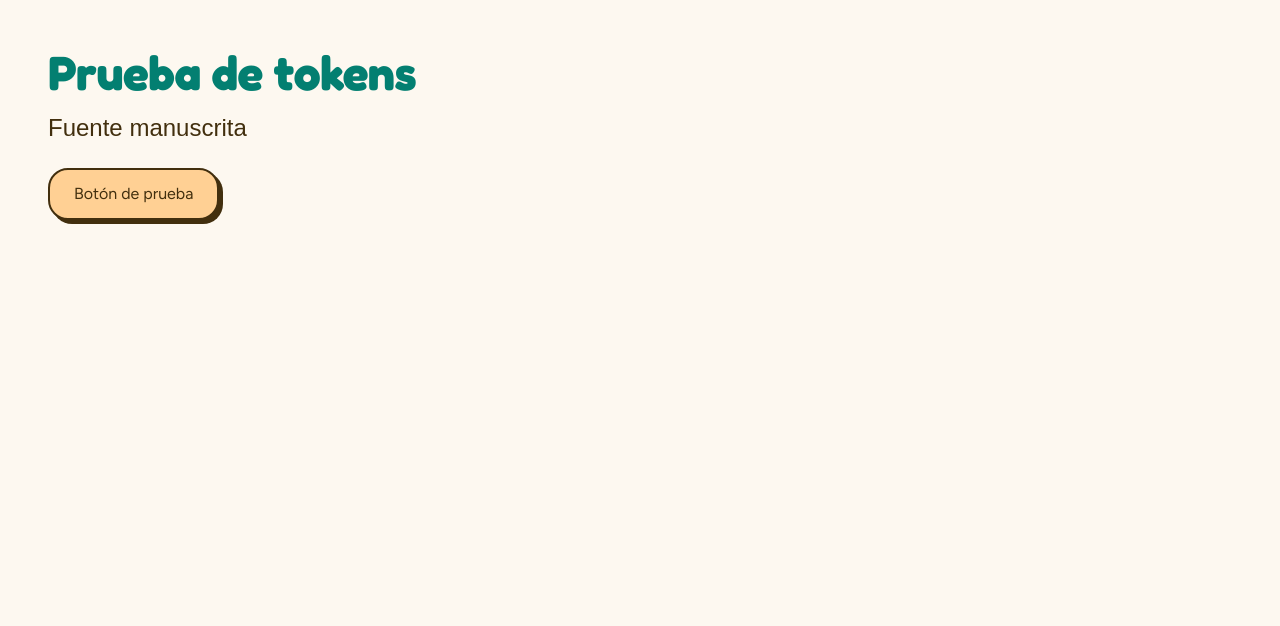
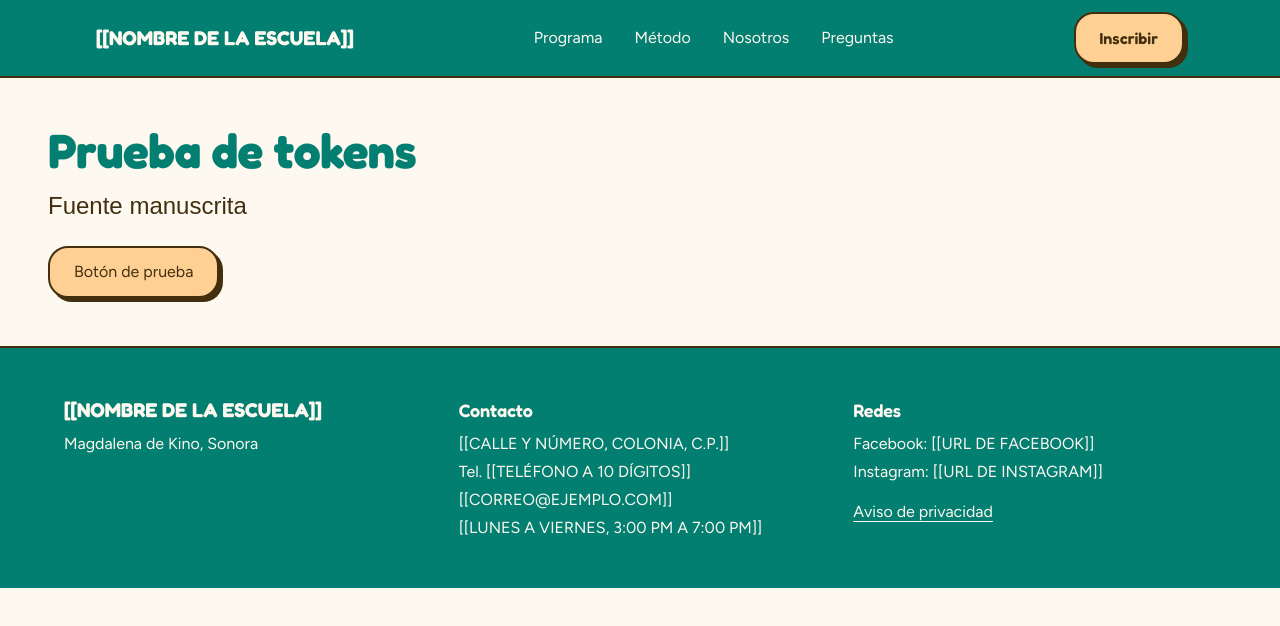
Before and after one commit to Babisimo/ceb_rainbow, a Next.js app: page / in a window 1280 px wide. Shown: the top 626 px of the page. Built offline with nearby package versions, Linux system fonts and the light colour scheme; a web font is replaced by a local one.

Commit message:
feat: encabezado, pie y botón de WhatsApp

```diff
--- a/src/app/layout.tsx
+++ b/src/app/layout.tsx
@@ -1,5 +1,8 @@
 import type { Metadata } from "next";
 import { fredoka, sueEllen, figtree } from "@/lib/fonts";
+import { Header } from "@/components/layout/Header";
+import { Footer } from "@/components/layout/Footer";
+import { BotonWhatsApp } from "@/components/layout/BotonWhatsApp";
 import "./globals.css";
 
 export const metadata: Metadata = {
@@ -18,7 +21,18 @@ export default function RootLayout({
       lang="es-MX"
       className={`${fredoka.variable} ${sueEllen.variable} ${figtree.variable}`}
     >
-      <body>{children}</body>
+      <body>
+        <a
+          href="#contenido"
+          className="sr-only focus:not-sr-only focus:absolute focus:left-4 focus:top-4 focus:z-50 focus:rounded-carta focus:border-2 focus:border-tinta focus:bg-crema focus:px-4 focus:py-2"
+        >
+          Saltar al contenido
+        </a>
+        <Header />
+        {children}
+        <Footer />
+        <BotonWhatsApp />
+      </body>
     </html>
   );
 }
--- /dev/null
+++ b/src/components/layout/BotonWhatsApp.tsx
@@ -0,0 +1,24 @@
+import { urlWhatsApp } from "@/lib/whatsapp";
+
+export function BotonWhatsApp() {
+  const url = urlWhatsApp();
+  if (url === "#") return null; // sin número real, no se muestra un enlace roto
+
+  return (
+    <a
+      href={url}
+      target="_blank"
+      rel="noopener noreferrer"
+      className="fixed bottom-5 right-5 z-50 flex h-14 w-14 items-center justify-center rounded-full border-2 border-tinta bg-menta sombra-dura transition-transform hover:scale-105 motion-reduce:transition-none motion-reduce:hover:scale-100"
+    >
+      <span className="sr-only">Escribir por WhatsApp</span>
+      <svg
+        viewBox="0 0 24 24"
+        aria-hidden="true"
+        className="h-7 w-7 fill-tinta"
+      >
+        <path d="M12.04 2C6.58 2 2.13 6.45 2.13 11.91c0 1.75.46 3.45 1.32 4.95L2 22l5.25-1.38a9.9 9.9 0 0 0 4.79 1.22h.01c5.46 0 9.91-4.45 9.91-9.91 0-2.65-1.03-5.14-2.9-7.01A9.82 9.82 0 0 0 12.04 2Zm0 18.15h-.01a8.2 8.2 0 0 1-4.19-1.15l-.3-.18-3.12.82.83-3.04-.2-.31a8.19 8.19 0 0 1-1.26-4.38c0-4.54 3.7-8.24 8.25-8.24a8.2 8.2 0 0 1 8.24 8.25c0 4.54-3.7 8.23-8.24 8.23Zm4.52-6.16c-.25-.12-1.47-.72-1.69-.81-.23-.08-.39-.12-.56.13-.16.24-.64.8-.79.97-.14.16-.29.18-.54.06-.25-.13-1.05-.39-1.99-1.23-.74-.66-1.24-1.47-1.38-1.72-.15-.25-.02-.38.11-.5.11-.11.25-.29.37-.44.13-.15.17-.25.25-.42.08-.16.04-.31-.02-.43-.06-.13-.56-1.35-.77-1.85-.2-.48-.4-.42-.56-.43h-.47c-.16 0-.43.06-.65.31-.22.25-.85.83-.85 2.03s.87 2.35.99 2.51c.12.16 1.71 2.62 4.15 3.67.58.25 1.03.4 1.39.51.58.19 1.11.16 1.53.1.47-.07 1.44-.59 1.64-1.16.2-.57.2-1.05.14-1.16-.06-.1-.22-.16-.47-.28Z" />
+      </svg>
+    </a>
+  );
+}
--- /dev/null
+++ b/src/components/layout/Footer.tsx
@@ -0,0 +1,40 @@
+import Link from "next/link";
+import { site } from "@/content/site";
+
+export function Footer() {
+  const { escuela } = site;
+  return (
+    <footer className="border-t-2 border-tinta bg-teal px-5 py-12 text-crema sm:px-8">
+      <div className="mx-auto grid max-w-6xl gap-8 md:grid-cols-3">
+        <div>
+          <p className="font-titulo text-xl font-bold">{escuela.nombre}</p>
+          <p className="mt-2">{escuela.ciudad}</p>
+        </div>
+
+        <div>
+          <h2 className="font-titulo text-lg font-semibold">Contacto</h2>
+          <ul className="mt-2 space-y-1">
+            <li>{escuela.direccion}</li>
+            <li>Tel. {escuela.telefono}</li>
+            <li>{escuela.correo}</li>
+            <li>{escuela.horarios}</li>
+          </ul>
+        </div>
+
+        <div>
+          <h2 className="font-titulo text-lg font-semibold">Redes</h2>
+          <ul className="mt-2 space-y-1">
+            <li>Facebook: {escuela.facebook}</li>
+            <li>Instagram: {escuela.instagram}</li>
+          </ul>
+          <Link
+            href="/aviso-de-privacidad"
+            className="mt-4 inline-block underline underline-offset-4"
+          >
+            Aviso de privacidad
+          </Link>
+        </div>
+      </div>
+    </footer>
+  );
+}
--- /dev/null
+++ b/src/components/layout/Header.tsx
@@ -0,0 +1,46 @@
+import Link from "next/link";
+import { site } from "@/content/site";
+import { Boton } from "@/components/ui/Boton";
+
+const enlaces = [
+  { href: "#programa", texto: "Programa" },
+  { href: "#metodo", texto: "Método" },
+  { href: "#nosotros", texto: "Nosotros" },
+  { href: "#preguntas", texto: "Preguntas" },
+];
+
+export function Header() {
+  return (
+    <header className="sticky top-0 z-40 border-b-2 border-tinta bg-teal text-crema">
+      <div className="mx-auto flex max-w-6xl items-center justify-between gap-4 px-5 py-3 sm:px-8">
+        <Link
+          href="/"
+          className="min-w-0 truncate font-titulo text-lg font-bold sm:text-xl"
+        >
+          {site.escuela.nombre}
+        </Link>
+
+        <nav aria-label="Principal" className="hidden md:block">
+          <ul className="flex items-center gap-6">
+            {enlaces.map((e) => (
+              <li key={e.href}>
+                <a
+                  href={e.href}
+                  className="rounded px-1 py-2 underline-offset-4 hover:underline"
+                >
+                  {e.texto}
+                </a>
+              </li>
+            ))}
+          </ul>
+        </nav>
+
+        <div className="shrink-0">
+          <Boton href="#inscripcion" variante="primario">
+            Inscribir
+          </Boton>
+        </div>
+      </div>
+    </header>
+  );
+}
```
